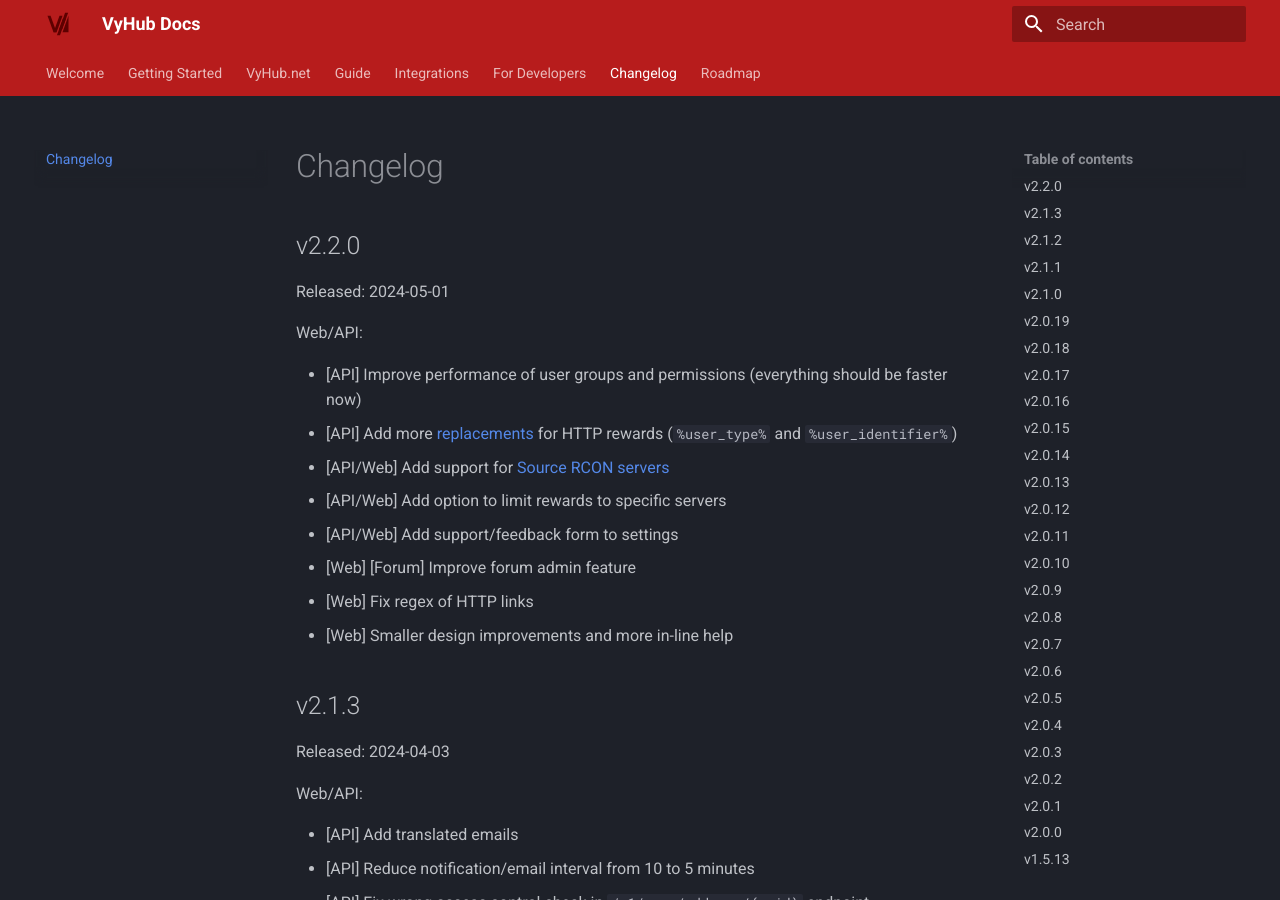
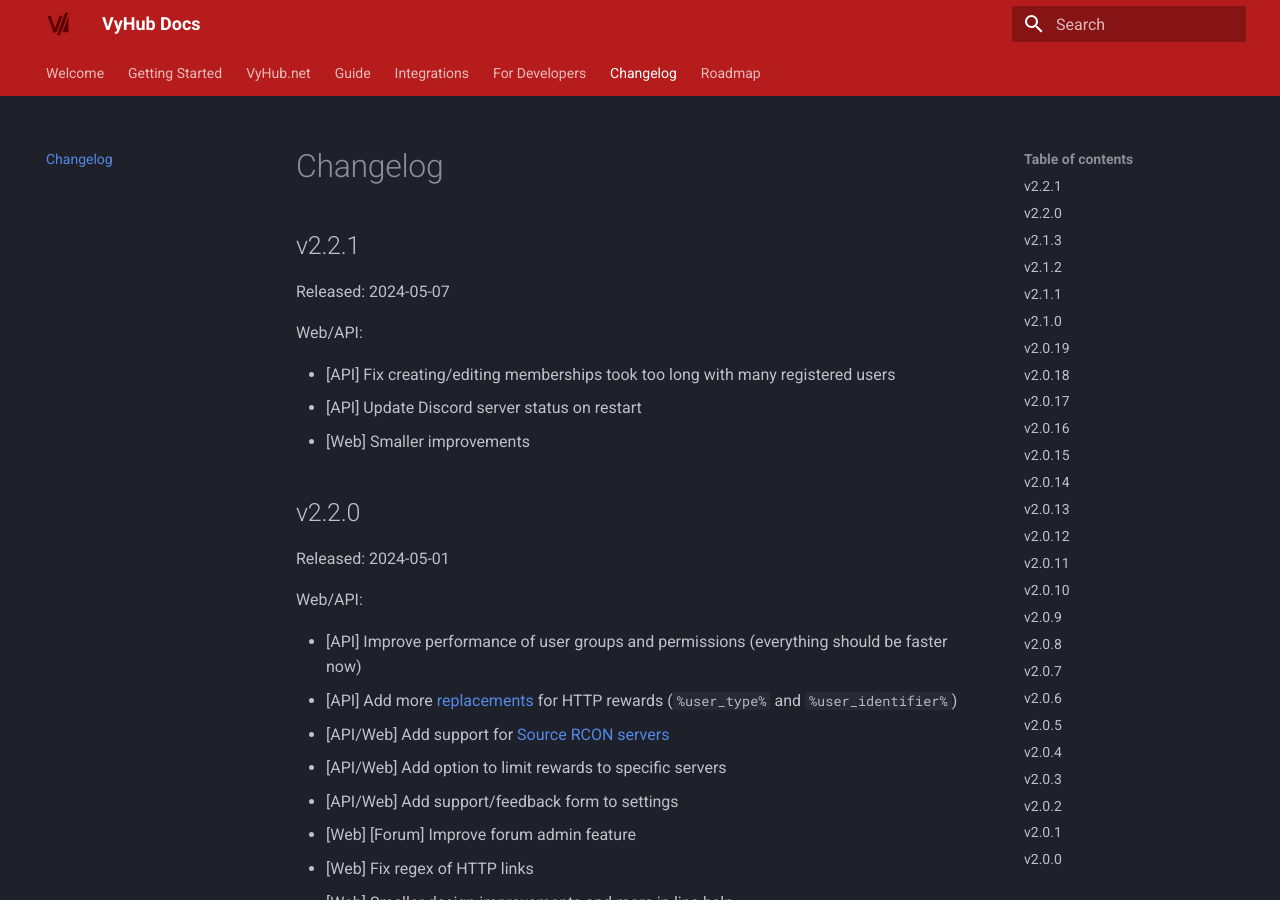
Before and after one commit to nyx-project/vyhub-documentation, an MkDocs documentation site: the page built from docs/changelog.md, in a window 1280 px wide and 900 px high. Built offline with MkDocs 1.6.1 and Material for MkDocs 9.7.7, drawn with Linux system fonts in a browser that asks for light colours; the version menu is left out.

Commit message:
Changelog 2.2.1

```diff
--- a/docs/changelog.md
+++ b/docs/changelog.md
@@ -1,4 +1,14 @@
 # Changelog
+
+## v2.2.1
+
+Released: 2024-05-07
+
+Web/API:
+
+- [API] Fix creating/editing memberships took too long with many registered users
+- [API] Update Discord server status on restart
+- [Web] Smaller improvements
 
 ## v2.2.0
 
```
